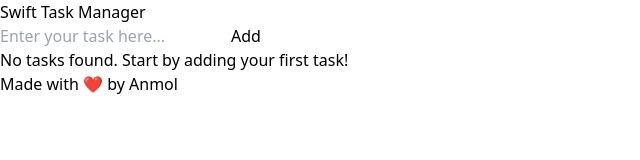
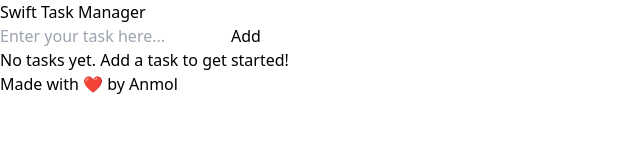
Before and after one commit to Anmol-Awasthi/Swift-Task, a React (Vite) app: page / in a window 1280 px wide. Shown: the top 160 px of the page, without its empty margins (0-640 px from the left). Built offline with nearby package versions, Linux system fonts and the light colour scheme.

Commit message:
'Made with' text changements

```diff
--- a/src/App.jsx
+++ b/src/App.jsx
@@ -1,35 +1,9 @@
-import React, { useEffect, useState } from "react";
+import { useEffect, useState } from "react";
 import { ToDoProvider } from "./contexts";
 import { TodoForm, TodoItem } from "./components";
 
 function App() {
   const [todos, setTodos] = useState([]);
-
-  useEffect(() => {
-    try {
-      const storedTodos = localStorage.getItem("todos");
-
-      if (storedTodos) {
-        const parsedTodos = JSON.parse(storedTodos);
-
-        if (Array.isArray(parsedTodos) && parsedTodos.length > 0) {
-          setTodos(parsedTodos);
-        }
-      }
-    } catch (error) {
-      console.error("Error getting todos from Local Storage:", error);
-    }
-  }, []);
-
-  useEffect(() => {
-    try {
-      const stringifiedTodos = JSON.stringify(todos);
-
-      localStorage.setItem("todos", stringifiedTodos);
-    } catch (error) {
-      console.error("Error saving todos to Local Storage:", error);
-    }
-  }, [todos]);
 
   const addTodo = (todo) => {
     setTodos((prev) => [...prev, { id: Date.now(), ...todo }]);
@@ -51,35 +25,71 @@ function App() {
     );
   };
 
+  useEffect(() => {
+    try {
+      const storedTodos = localStorage.getItem("todos");
+      console.log("Raw storedTodos from Local Storage:", storedTodos);
+
+      if (storedTodos) {
+        const parsedTodos = JSON.parse(storedTodos);
+        console.log("Parsed storedTodos from Local Storage:", parsedTodos);
+
+        if (Array.isArray(parsedTodos)) {
+          setTodos(parsedTodos);
+        } else {
+          console.error("Stored todos is not an array:", parsedTodos);
+        }
+      } else {
+        console.log("No todos found in Local Storage.");
+      }
+    } catch (error) {
+      console.error("Error getting todos from Local Storage:", error);
+    }
+  }, []);
+
+  useEffect(() => {
+    try {
+      console.log("Preparing to save todos to Local Storage:", todos);
+      const stringifiedTodos = JSON.stringify(todos);
+      console.log("Stringified todos:", stringifiedTodos);
+
+      localStorage.setItem("todos", stringifiedTodos);
+      console.log("Successfully saved todos to Local Storage.");
+    } catch (error) {
+      console.error("Error saving todos to Local Storage:", error);
+    }
+  }, [todos]);
+
   return (
     <ToDoProvider
       value={{ todos, addTodo, updateTodo, deleteTodo, toggleCompleted }}
     >
-      <div className="bg-[#001219] min-h-screen py-8 relative">
-        <div className="w-full max-w-5xl mx-auto rounded-lg px-4 py-3 text-white">
+      <div className="bg-[#001219] min-h-screen py-8 flex flex-col justify-between">
+        <div className="w-full max-w-5xl mx-auto rounded-lg px-4 py-3 text-white flex-1">
           <h1 className="text-2xl font-bold text-center mb-8 mt-2">
             Swift Task Manager
           </h1>
           <div className="mb-8">
+            {/* Todo form goes here */}
             <TodoForm />
           </div>
-          {todos.length === 0 ? (
-            <p className="text-center text-sm md:text-lg text-gray-400 mt-8">
-              No tasks found. Start by adding your first task!
-            </p>
-          ) : (
-            <div className="flex flex-wrap gap-y-6 gap-x-4 align-center justify-around">
-              {todos.map((todo) => (
+          <div className="flex flex-wrap gap-y-6 gap-x-4 align-center justify-around">
+            {/* Loop and Add TodoItem here */}
+            {todos.length === 0 ? (
+              <p className="text-center text-gray-400 w-full">
+                No tasks yet. Add a task to get started!
+              </p>
+            ) : (
+              todos.map((todo) => (
                 <div key={todo.id}>
                   <TodoItem todo={todo} />
                 </div>
-              ))}
-            </div>
-          )}
-
-          <div className="fixed bottom-0 left-0 w-full bg-transparent text-black text-center py-2 md:text-white md:bg-transparent">
-            Made with ❤ by Anmol
+              ))
+            )}
           </div>
+        </div>
+        <div className="text-white text-center py-4">
+          Made with <span className="text-red-500">❤️</span> by Anmol
         </div>
       </div>
     </ToDoProvider>
```
